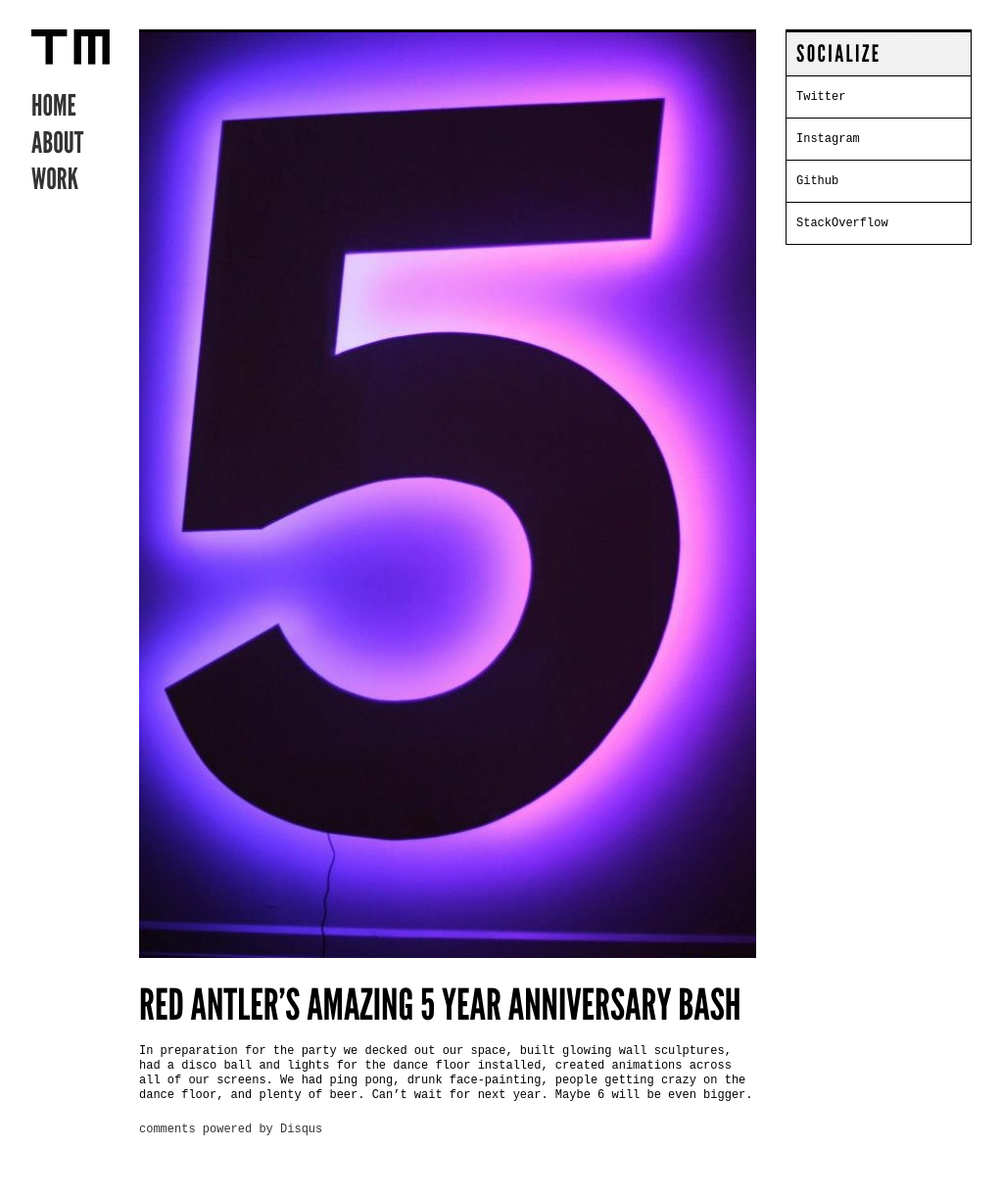
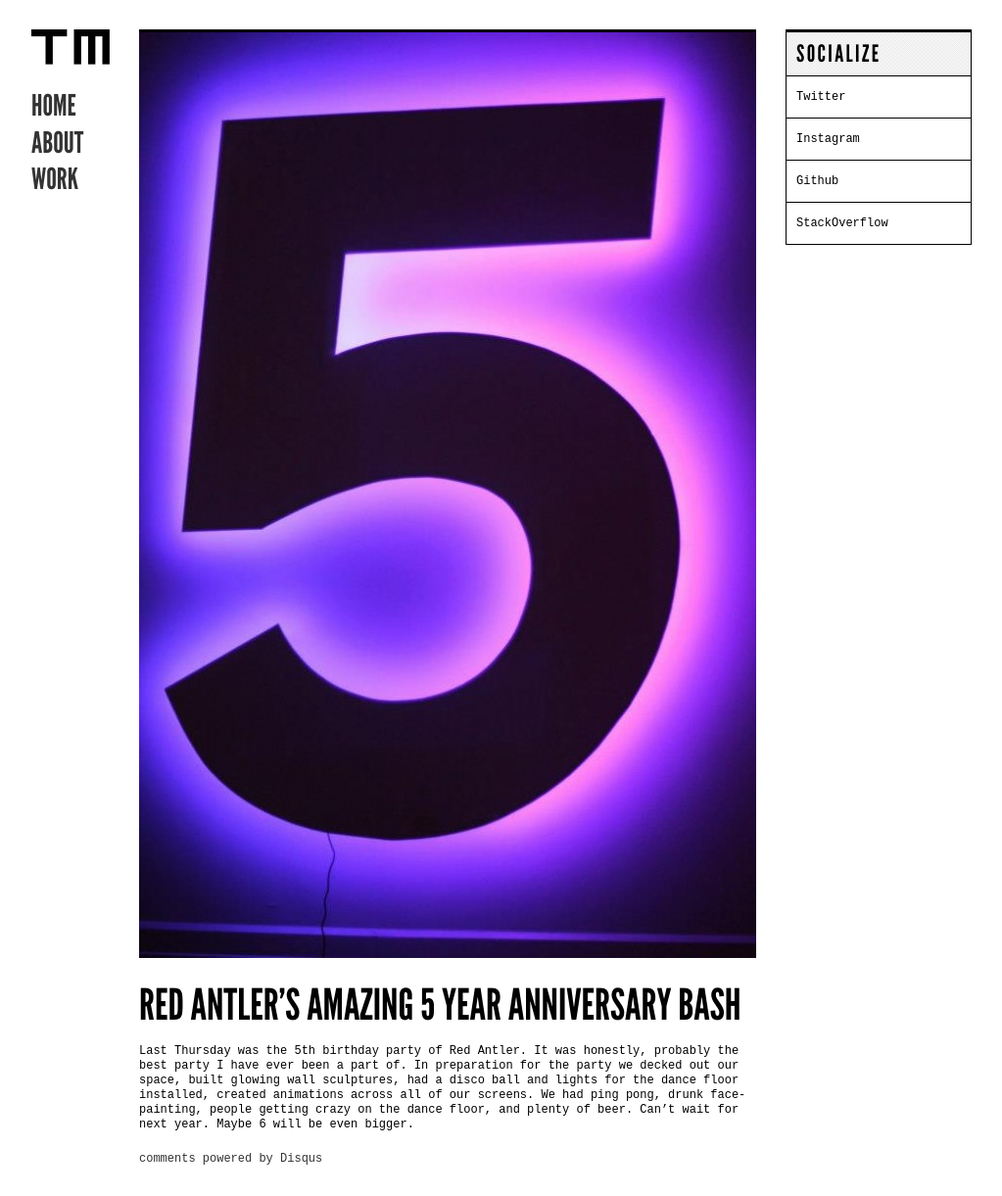
Before and after one commit to tramck/tramck.github.io, a Jekyll site: the page built from _posts/blog/2012-11-08-red-antlers-5-year-anniversary-bash.md, in a window 1280 px wide. Shown: the whole page at 98% size, without its empty margins (128-1151 px from the left). Built offline with Jekyll 4.4.1, drawn with Linux system fonts in a browser that asks for light colours; nearby versions of some CDN libraries; comment, search, counter and statistics services are not loaded; before the commit the page ends 1191 px from its top, so only the background shows below that.

Commit message:
5Y typo party

```diff
--- a/_posts/blog/2012-11-08-red-antlers-5-year-anniversary-bash.md
+++ b/_posts/blog/2012-11-08-red-antlers-5-year-anniversary-bash.md
@@ -2,7 +2,7 @@
 layout: blog
 title: RED ANTLER’S AMAZING 5 YEAR ANNIVERSARY BASH
 category: blog
-excerpt: Last Thursday was the 5th birthday party of Red Antler. It was honestly, probably the best part I have ever been a part of.
+excerpt: Last Thursday was the 5th birthday party of Red Antler. It was honestly, probably the best party I have ever been a part of.
 image: redantler5.jpeg
 ---
-In preparation for the party we decked out our space, built glowing wall sculptures, had a disco ball and lights for the dance floor installed, created animations across all of our screens. We had ping pong, drunk face-painting, people getting crazy on the dance floor, and plenty of beer. Can’t wait for next year. Maybe 6 will be even bigger.
+Last Thursday was the 5th birthday party of Red Antler. It was honestly, probably the best party I have ever been a part of. In preparation for the party we decked out our space, built glowing wall sculptures, had a disco ball and lights for the dance floor installed, created animations across all of our screens. We had ping pong, drunk face-painting, people getting crazy on the dance floor, and plenty of beer. Can’t wait for next year. Maybe 6 will be even bigger.
```
